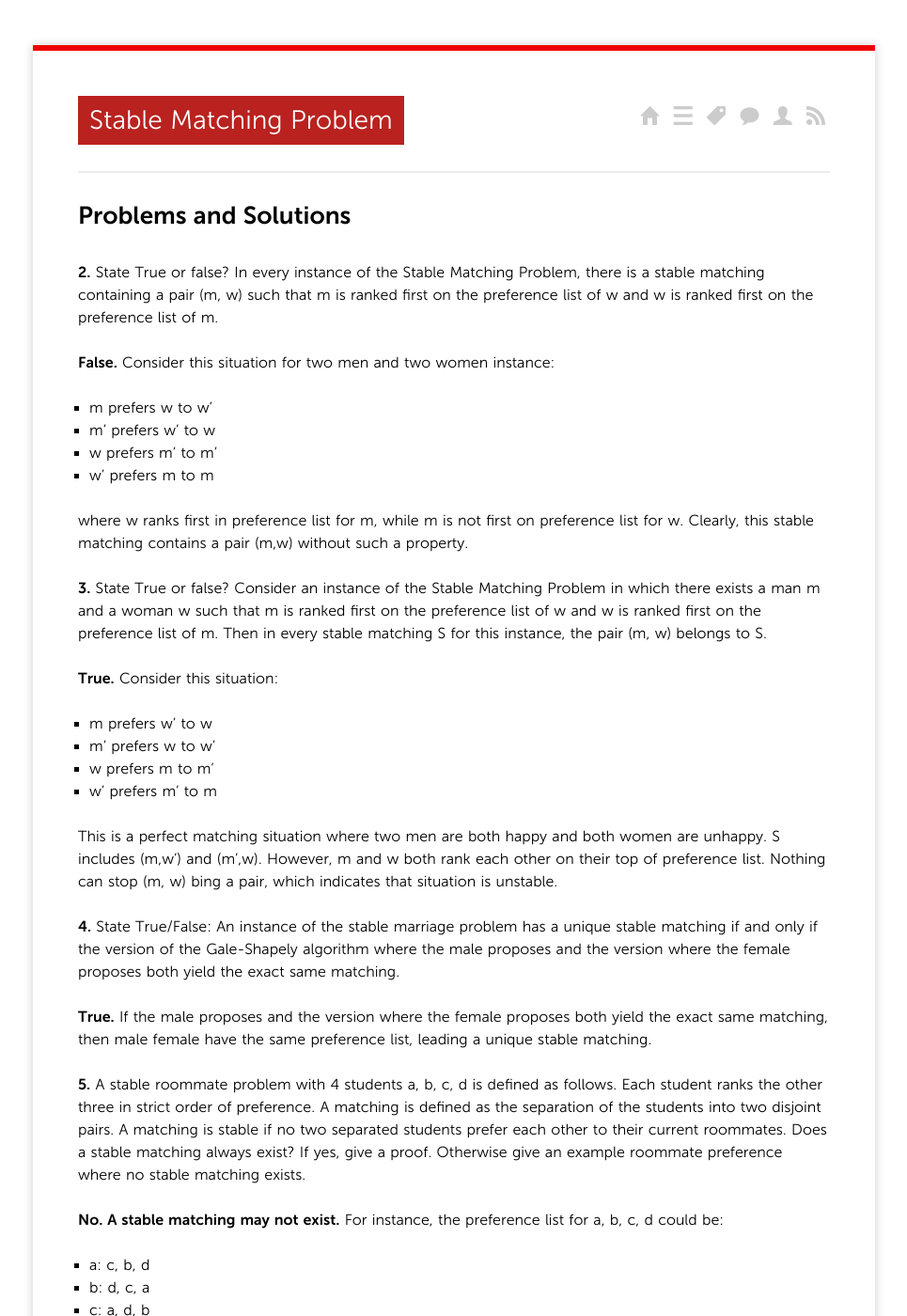
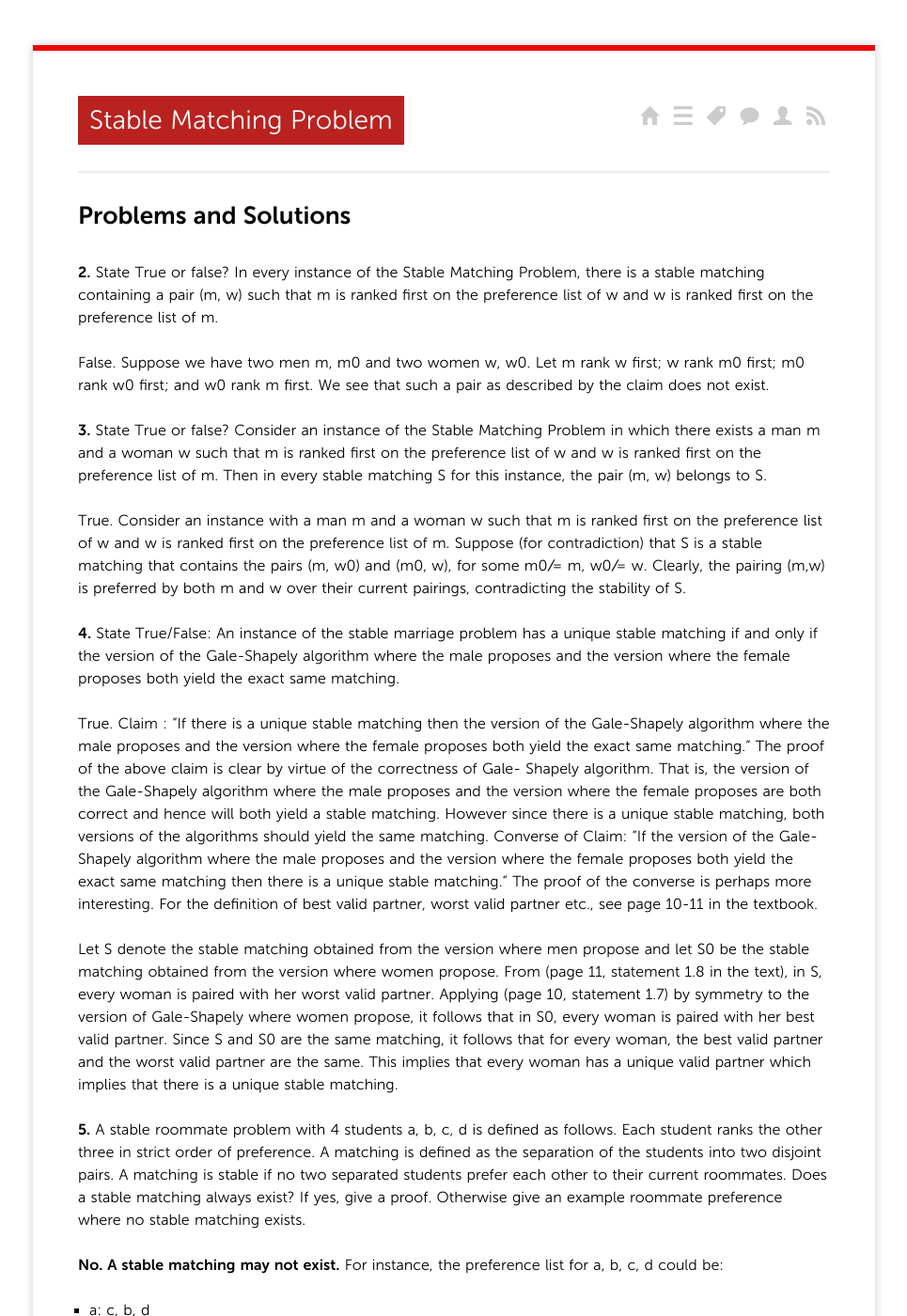
Before and after one commit to pineal/pineal.github.com, a Jekyll site: the page built from _posts/2014/2014-09-04-Stable-Matching-problems.md, in a window 1280 px wide and 1400 px high. Shown: the whole window at 94% size, without its empty margins (157-1122 px from the left). Built offline with Jekyll 4.4.1, drawn with Linux system fonts in a browser that asks for light colours; nearby versions of some CDN libraries; Markdown is read by kramdown in place of the engine named in the settings; comment, search, counter and statistics services are not loaded; some of the changed text lies outside the part shown.

Commit message:
stable matching update

```diff
--- a/_posts/2014/2014-09-04-Stable-Matching-problems.md
+++ b/_posts/2014/2014-09-04-Stable-Matching-problems.md
@@ -11,33 +11,22 @@
 ##Problems and Solutions
 **2.** State True or false? In every instance of the Stable Matching Problem, there is a stable matching containing a pair (m, w) such that m is ranked first on the preference list of w and w is ranked first on the preference list of m.
 
-**False.** Consider this situation for two men and two women instance:
-
-* m prefers w to w'
-* m' prefers w' to w
-* w prefers m' to m'
-* w' prefers m to m
-
-where w ranks first in preference list for m, while m is not first on preference list for w. Clearly, this stable matching contains a pair (m,w) without such a property.
+False. Suppose we have two men m, m0 and two women w, w0. Let m rank w first; w rank m0 first; m0 rank w0 first; and w0 rank m first. We see that such a pair as described by the claim does not exist.
 
 **3.** State True or false? Consider an instance of the Stable Matching Problem in which there exists a man m and a woman w such that m is ranked first on the preference list of w and w is ranked first on the preference list of m. Then in every stable matching S for this instance, the pair (m, w) belongs to S.
 
-**True.** Consider this situation:
-
-* m prefers w' to w
-* m' prefers w to w'
-* w prefers m to m'
-* w' prefers m' to m
-
-
-This is a perfect matching situation where two men are both happy and both women are unhappy. S includes (m,w') and (m',w). However, m and w both rank each other on their top of preference list. Nothing can stop (m, w) bing a pair, which indicates that situation is unstable.
-
-
+True. Consider an instance with a man m and a woman w such that m is ranked first on the preference list of w and w is ranked first on the preference list of m. Suppose (for contradiction) that S is a stable matching that contains the pairs (m, w0) and (m0, w), for some m0 ̸= m, w0 ̸= w. Clearly, the pairing (m,w) is preferred by both m and w over their current pairings, contradicting the stability of S.
 
 **4.** State True/False: An instance of the stable marriage problem has a unique stable matching if and only if the version of the Gale-Shapely algorithm where the male proposes and the version where the female proposes both yield the exact same matching.
 
-**True.** If the male proposes and the version where the female proposes both yield the exact same matching, then male female have the same preference list, leading a unique stable matching.
+True.
+Claim : ”If there is a unique stable matching then the version of the Gale-Shapely algorithm where the male proposes and the version where the female proposes both yield the exact same matching.”
+The proof of the above claim is clear by virtue of the correctness of Gale- Shapely algorithm. That is, the version of the Gale-Shapely algorithm where the male proposes and the version where the female proposes are both correct and hence will both yield a stable matching. However since there is a unique stable matching, both versions of the algorithms should yield the same matching.
+Converse of Claim: ”If the version of the Gale-Shapely algorithm where the male proposes and the version where the female proposes both yield the exact same matching then there is a unique stable matching.”
+The proof of the converse is perhaps more interesting. For the definition of best valid partner, worst valid partner etc., see page 10-11 in the textbook.
 
+Let S denote the stable matching obtained from the version where men propose and let S0 be the stable matching obtained from the version where women propose.
+From (page 11, statement 1.8 in the text), in S, every woman is paired with her worst valid partner. Applying (page 10, statement 1.7) by symmetry to the version of Gale-Shapely where women propose, it follows that in S0, every woman is paired with her best valid partner. Since S and S0 are the same matching, it follows that for every woman, the best valid partner and the worst valid partner are the same. This implies that every woman has a unique valid partner which implies that there is a unique stable matching.
 
 **5.** A stable roommate problem with 4 students a, b, c, d is defined as follows. Each student ranks the other three in strict order of preference. A matching is defined as the separation of the students into two disjoint pairs. A matching is stable if no two separated students prefer each other to their current roommates. Does a stable matching always exist? If yes, give a proof. Otherwise give an example roommate preference where no stable matching exists.
 
@@ -103,4 +92,13 @@
 
 **8.** N men and N women were participating in a stable matching process in a small town named Walnut Grove. A stable matching was found after the matching process finished and everyone got engaged. However, a man named Almazo Wilder, who is engaged with a woman named Nelly Oleson, suddenly changes his mind by preferring another woman named Laura Ingles, who was originally ranked right below Nelly in his preference list, therefore Laura and Nelly swapped their positions in Almanzos preference list. Your job now is to find a new matching for all of these people and to take into account the new preference of Almanzo, but you dont want to run the whole process from the beginning again, and want to take advantage of the results you currently have from the previous matching. Describe your algorithm for this problem. Assume that no woman gets offended if she got refused and then gets proposed by the same person again.
 
-**Solution:** Swap Nelly Oleson and Laura Ingles.
+**Solution:**
+First, Almanzo leaves Nelly and proposes to Laura:
+
+- If Laura rejects Almanzo and decides to stay with her current fianc (her current fianc is ranked higher than Almanzo in her preference list), then Almanzo just goes back and proposes to Nelly again and gets engaged with her. Algorithm stops. This is where you take advantage of the previous matching.
+- Else, Laura accepts Almanzo proposal, she will get engaged with him and leave her current fiance (say Adam). And here comes the main part of the matching puzzle.
+ - Note that Adam may or may not simply propose to Nelly and be engaged with her. The reason is Nelly may be far below Laura in his preference list and there are more women (worse than Laura and better than Nelly), to whom he prefers to propose first. Furthermore, the fact that Nelly becomes single can create more instabilities for those men, who once proposed to Nelly and were rejected by her because she preferred Almanzo. Thus, Nelly is ranked higher than the current fiances of those once unlucky men and they are ready to propose to Nelly again for a second chance.
+ - Thus, one way is to put Adam and all those rejected-by-Nelly men in the pool of single men, and put Nelly and the fiancees of the rejected-by-Nelly men in the pool of free women. Similar to Nellys case, moving any woman from the engaged state to the single state may create more instabilities; thus one needs execute step (b) recursively to build the pools of free men and women. In the worst case, all men and all women will end up in the single pools; in the best case (when Laura accepted Almanzos proposal), only Adam and Nelly are in the 2 single pools, one for men and another for women.
+ - Execute G-S algorithm until there is no free man. For each man, if there is a woman who once rejected him and is now free, he will try to propose to her again. Otherwise, he will propose to those women that he has never proposed to, moving top down in his preference list. In the latter case, more men (subsequently more women) may go to the single pools.
+
+Note: The above solution is described in details in order to clarify the problem. For this problem, students can simply write pseudo code without having to discuss the details of each case as above.
```
